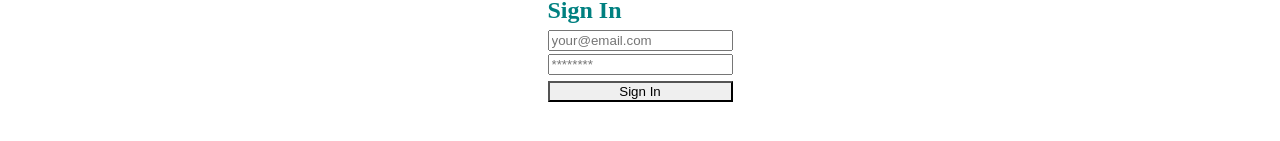
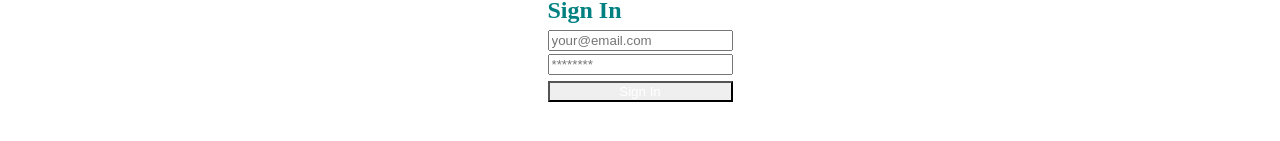
Before and after one commit to adrimihailescu/next-chakra, a Next.js app: page /signin in a window 1280 px wide. Shown: the part 381-522 px from the top of the page. Built offline with nearby package versions, Linux system fonts and the light colour scheme.

Commit message:
add Head tag to welcome page

```diff
--- a/pages/index.tsx
+++ b/pages/index.tsx
@@ -19,7 +19,7 @@ const Home: NextPage = () => {
 			</Head>
 			<NavBar />
 			<Box>
-				<Banner />
+				{/* <Banner /> */}
 				<main>Body of the homepage</main>
 			</Box>
 			<Footer />
--- a/pages/signin.tsx
+++ b/pages/signin.tsx
@@ -51,7 +51,12 @@ const Signin = () => {
 							mb={6}
 							type="password"
 						/>
-						<Button colorScheme="teal" mb={6} onClick={handleSignIn}>
+						<Button
+							backgroundColor={"teal.500"}
+							color={"white"}
+							mb={6}
+							onClick={handleSignIn}
+						>
 							Sign In
 						</Button>
 					</Flex>
--- a/pages/welcome.tsx
+++ b/pages/welcome.tsx
@@ -12,15 +12,19 @@ import {
 } from "@chakra-ui/react";
 import { PhoneIcon } from "@chakra-ui/icons";
 import Layout from "../components/layout";
+import Head from "next/head";
 
 const Welcome = () => {
 	return (
 		<Layout>
+			<Head>
+				<title>Welcome To Calmly</title>
+			</Head>
 			<VStack align={"flex-start"}>
 				<Box as="h2" fontSize={"30px"} pt={160} fontWeight={"bold"}>
 					Welcome to Calmly
 				</Box>
-				<Text>We will send you a 6-digit verification code</Text>
+				<Text pb={"60px"}>We will send you a 6-digit verification code</Text>
 
 				<Text>Enter your phone number</Text>
 				<Stack spacing={4}>
```
